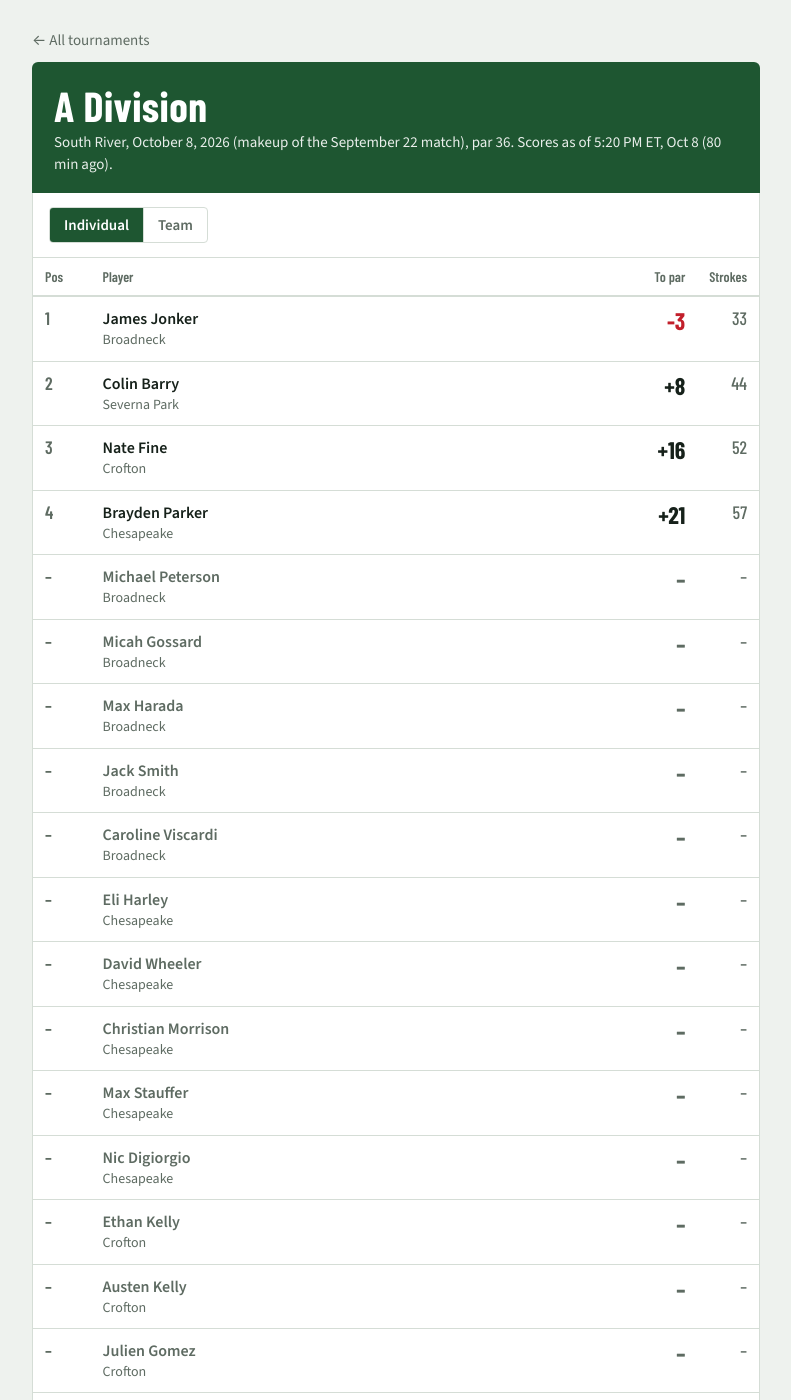
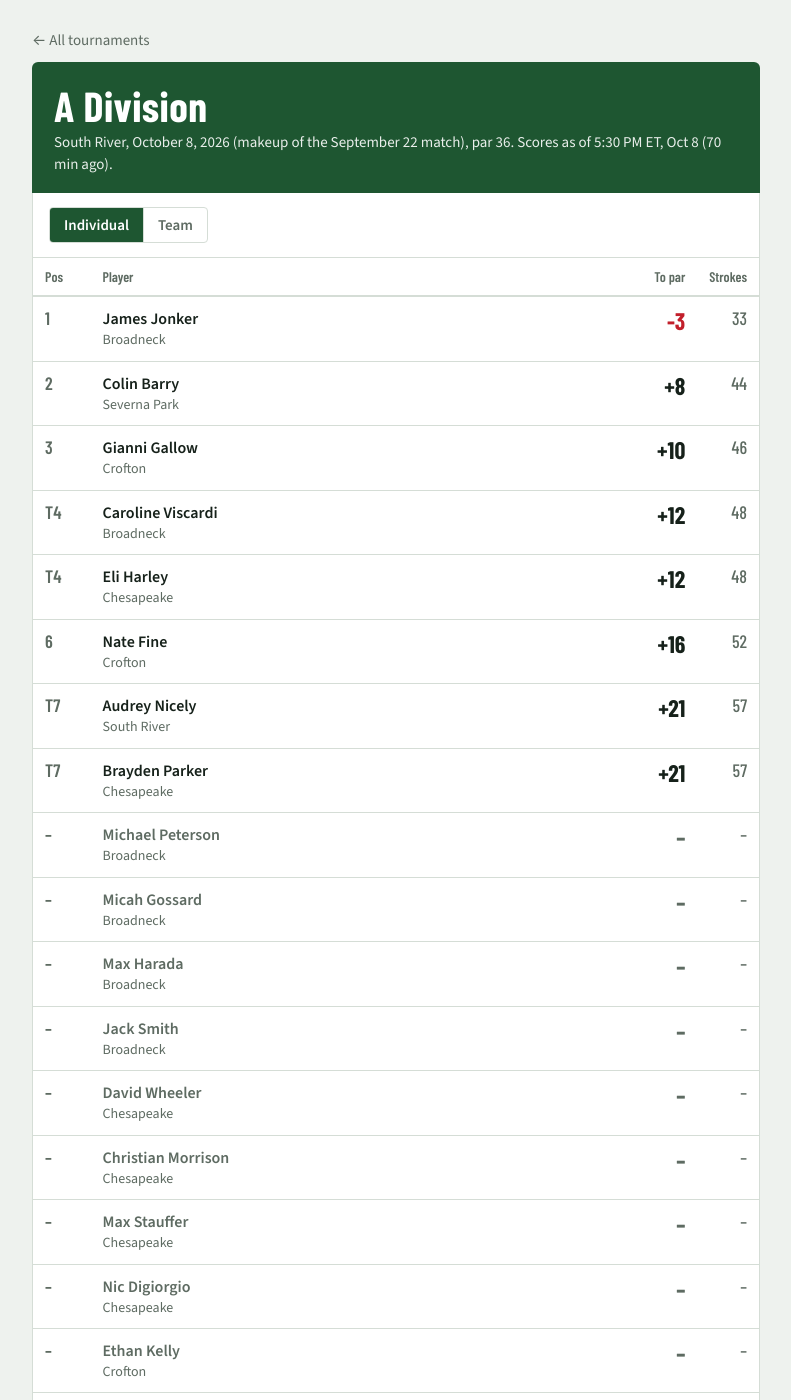
Before and after one commit to pjb3/aacps-golf, a Jekyll site: the page built from _events/2026-10-08-a-division-south-river.md, in a window 1280 px wide and 1400 px high. Shown: the whole window, without its empty margins (244-1035 px from the left). Built offline with Jekyll 4.4.1, drawn with Linux system fonts in a browser that asks for light colours; some of the changed text lies outside the part shown.

Commit message:
Update scores and events

```diff
--- a/_data/scores/2026-10-08-a-division-south-river.json
+++ b/_data/scores/2026-10-08-a-division-south-river.json
@@ -1,5 +1,5 @@
 {
-  "updated": "2026-10-08T17:20:25-04:00",
+  "updated": "2026-10-08T17:30:27-04:00",
   "players": [
     {
       "name": "Michael Peterson",
@@ -45,7 +45,7 @@
       "name": "Caroline Viscardi",
       "school": "Broadneck",
       "group": "7",
-      "total": null,
+      "total": 48,
       "gender": "F",
       "team": true
     },
@@ -53,7 +53,7 @@
       "name": "Eli Harley",
       "school": "Chesapeake",
       "group": "1",
-      "total": null,
+      "total": 48,
       "gender": "M",
       "team": true
     },
@@ -133,7 +133,7 @@
       "name": "Gianni Gallow",
       "school": "Crofton",
       "group": "4",
-      "total": null,
+      "total": 46,
       "gender": "M",
       "team": true
     },
@@ -237,7 +237,7 @@
       "name": "Audrey Nicely",
       "school": "South River",
       "group": "7",
-      "total": null,
+      "total": 57,
       "gender": "F",
       "team": true
     }
```
